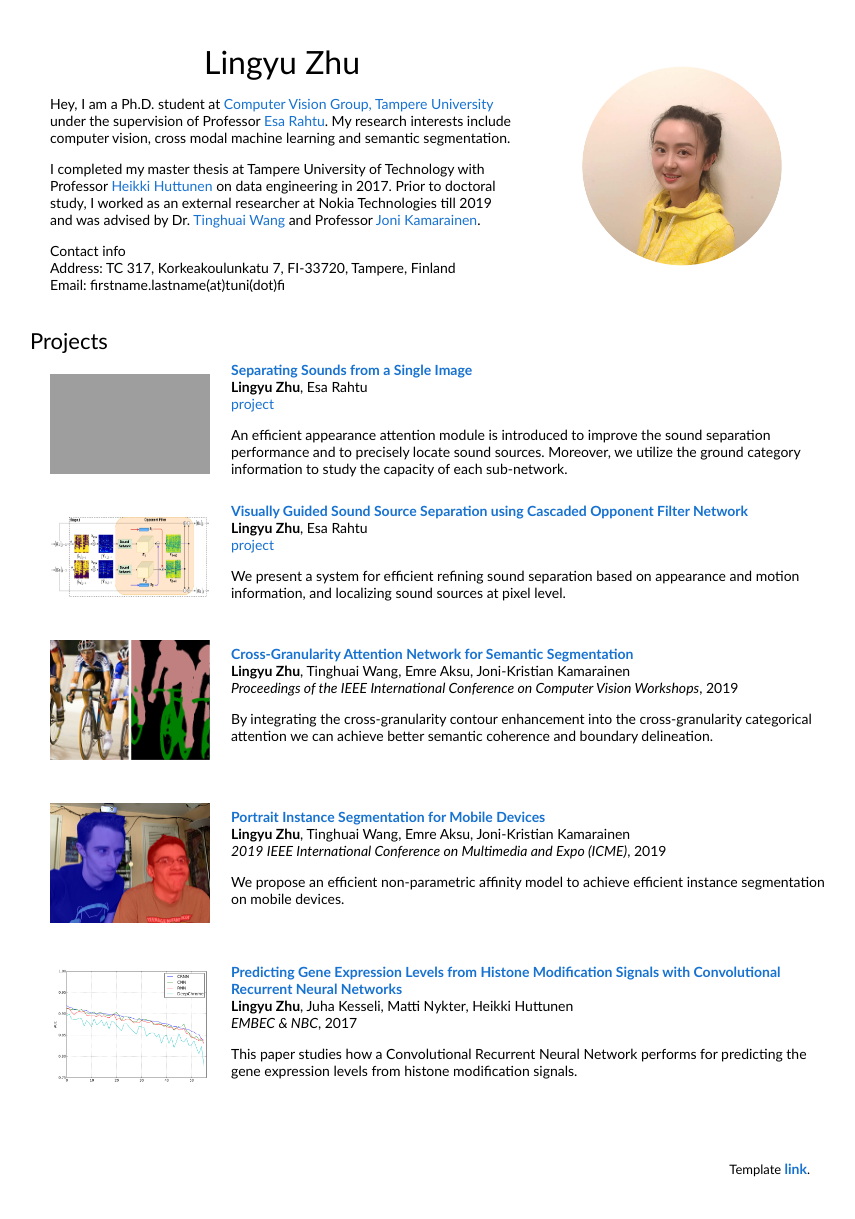
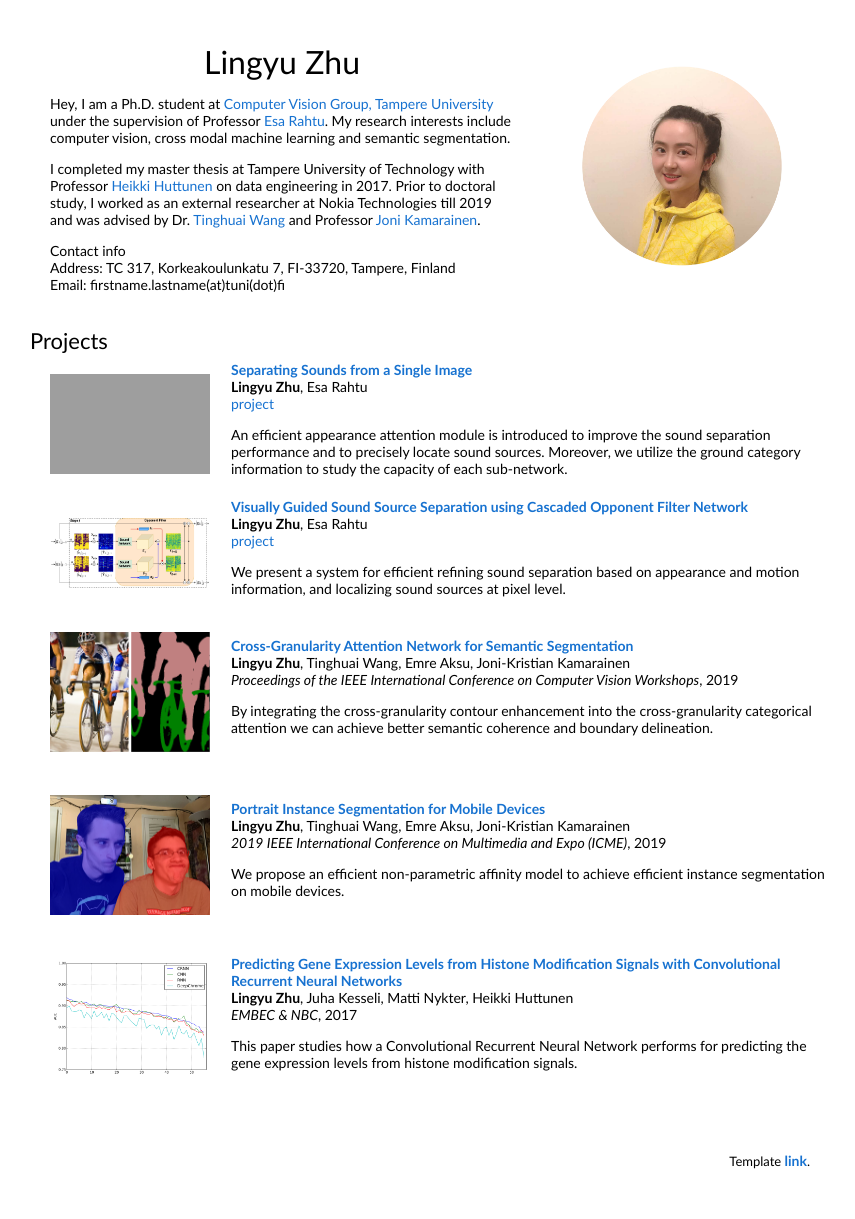
Before and after one commit to ly-zhu/ly-zhu.github.io, a Jekyll site: the page index.html, which Jekyll copies as it is, in a window 1280 px wide. Shown: the whole page, without its empty margins (210-1065 px from the left). Built offline with Jekyll 4.4.1, drawn with Linux system fonts in a browser that asks for light colours; grey boxes are pictures that could not be loaded.

```diff
--- a/index.html
+++ b/index.html
@@ -81,7 +81,7 @@
 
       <tr>
         <td style="padding:20px;width:25%;vertical-align:middle">
-          <img src="cof-net/figures/of.png" alt="blind-date" width="160" height="80">
+          <img src="cof-net/figures/of.png" alt="blind-date" width="160" height="70">
         </td>
         <td width="75%" valign="middle">
           <a href="https://arxiv.org/pdf/2006.03028.pdf">
```
